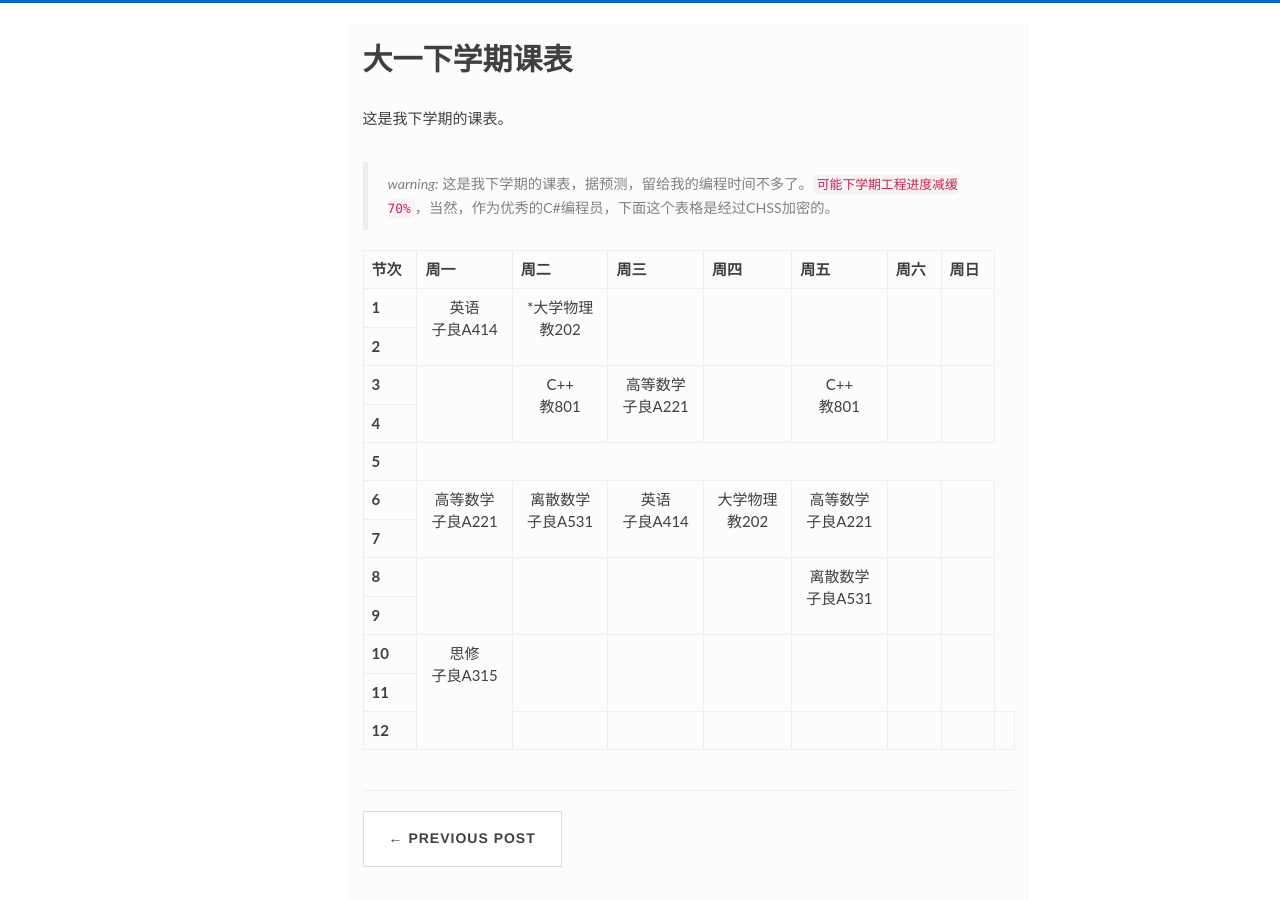
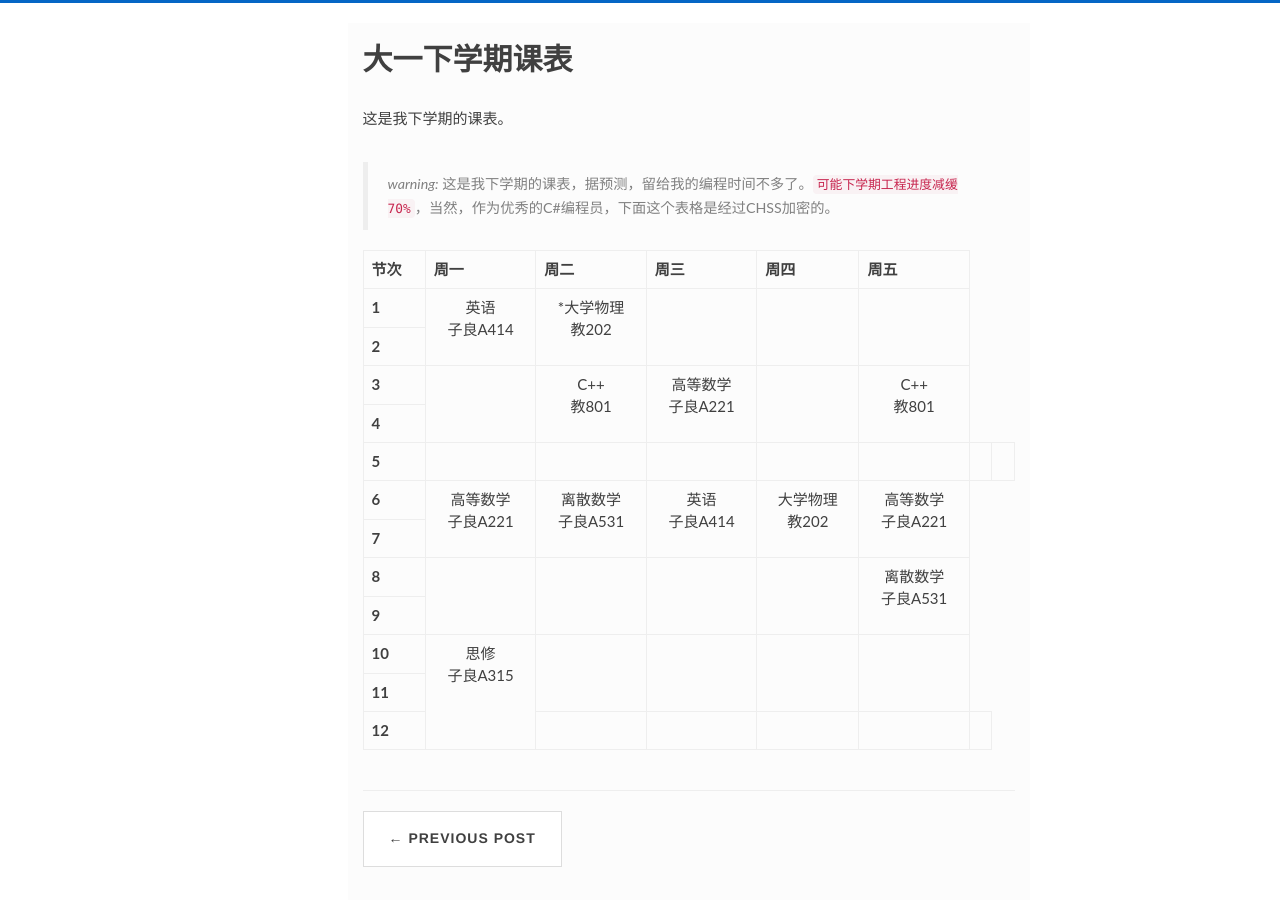
Before and after one commit to h1542462994/h1542462994.github.io, a Jekyll site: the page built from _posts/2019-01-12-info-gallary.md, in a window 1280 px wide and 900 px high, scrolled down 465 px. Built offline with Jekyll 4.4.1, drawn with Linux system fonts in a browser that asks for light colours; nearby versions of some CDN libraries; comment, search, counter and statistics services are not loaded.

Commit message:
修改表格

```diff
--- a/_posts/2019-01-12-info-gallary.md
+++ b/_posts/2019-01-12-info-gallary.md
@@ -22,16 +22,12 @@ description: ""
         <th>周三</th>
         <th>周四</th>
         <th>周五</th>
-        <th>周六</th>
-        <th>周日</th>
     </tr>
     <!--第一节课-->
     <tr>
         <th>1</th>
         <td align="center" valign="center" rowspan="2">英语<br/>子良A414</td>
         <td align="center" valign="center" rowspan="2">*大学物理<br/>教202</td>
-        <td align="center" valign="center" rowspan="2"></td>
-        <td align="center" valign="center" rowspan="2"></td>
         <td align="center" valign="center" rowspan="2"></td>
         <td align="center" valign="center" rowspan="2"></td>
         <td align="center" valign="center" rowspan="2"></td>
@@ -46,14 +42,19 @@ description: ""
         <td align="center" rowspan="2">高等数学<br/>子良A221</td>
         <td align="center" valign="center" rowspan="2"></td>
         <td align="center" rowspan="2">C++<br>教801</td>
-        <td align="center" valign="center" rowspan="2"></td>
-        <td align="center" valign="center" rowspan="2"></td>
     </tr>
     <tr>
         <th>4</th>
     </tr>
     <tr>
         <th>5</th>
+        <td align="center" valign="center"></td>
+        <td align="center" valign="center"></td>
+        <td align="center" valign="center"></td>
+        <td align="center" valign="center"></td>
+        <td align="center" valign="center"></td>
+        <td align="center" valign="center"></td>
+        <td align="center" valign="center"></td>
     </tr>
     <tr>
         <th>6</th>
@@ -62,8 +63,6 @@ description: ""
         <td align="center" rowspan="2">英语<br/>子良A414</td>
         <td align="center" rowspan="2">大学物理<br/>教202</td>
         <td align="center" rowspan="2">高等数学<br/>子良A221</td>
-        <td align="center" valign="center" rowspan="2"></td>
-        <td align="center" valign="center" rowspan="2"></td>
     </tr>
     <tr>
         <th>7</th>
@@ -75,8 +74,6 @@ description: ""
         <td align="center" valign="center" rowspan="2"></td>
         <td align="center" valign="center" rowspan="2"></td>
         <td align="center" rowspan="2">离散数学<br/>子良A531</td>
-        <td align="center" valign="center" rowspan="2"></td>
-        <td align="center" valign="center" rowspan="2"></td>
     </tr>
     <tr>
         <th>9</th>
@@ -84,8 +81,6 @@ description: ""
     <tr>
         <th>10</th>
         <td align="center" rowspan="3">思修<br/>子良A315</td>
-        <td align="center" valign="center" rowspan="2"></td>
-        <td align="center" valign="center" rowspan="2"></td>
         <td align="center" valign="center" rowspan="2"></td>
         <td align="center" valign="center" rowspan="2"></td>
         <td align="center" valign="center" rowspan="2"></td>
@@ -101,7 +96,5 @@ description: ""
         <td align="center" valign="center"></td>
         <td align="center" valign="center"></td>
         <td align="center" valign="center"></td>
-        <td align="center" valign="center"></td>
-        <td align="center" valign="center"></td>
     </tr>
 </table>
```
